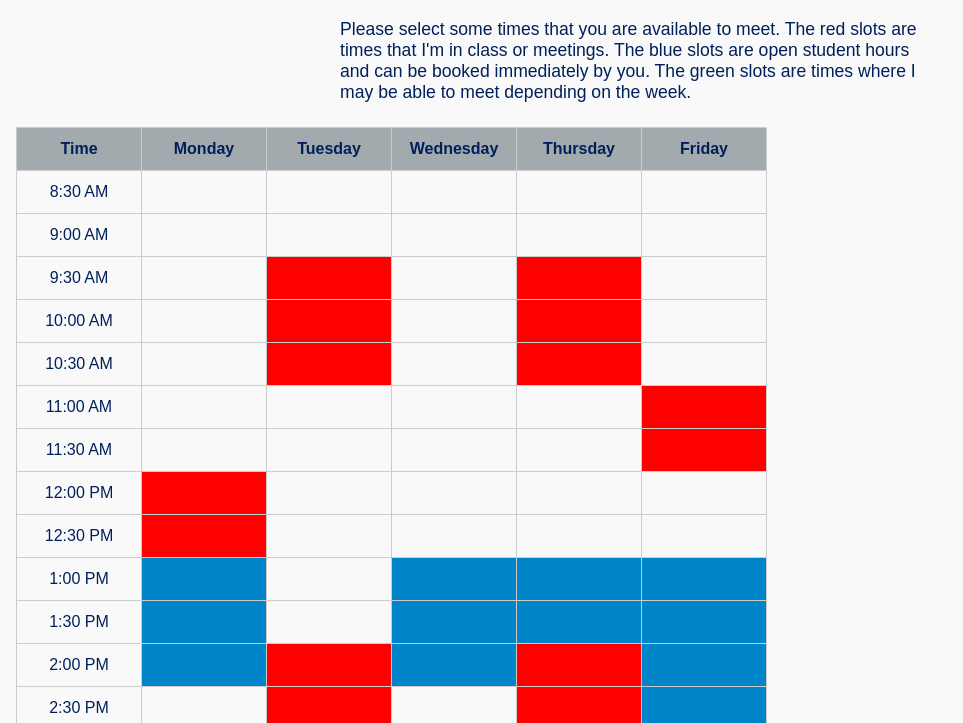
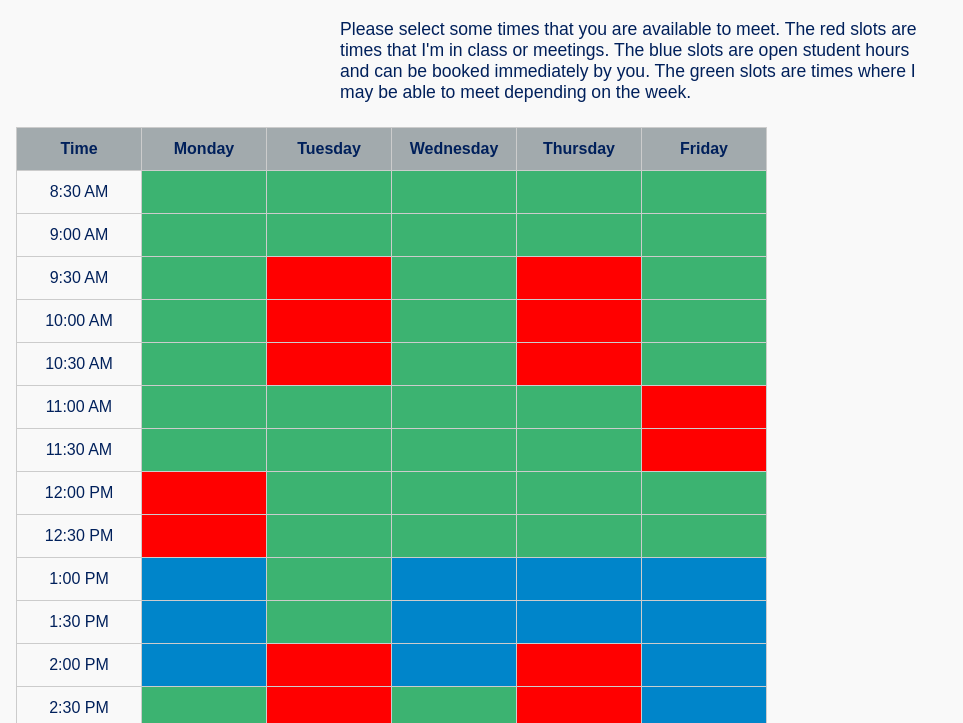
Before and after one commit to garnercochran/berry-doorbell, a website: page Calendar/index.html in a window 1280 px wide. Shown: the part 77-800 px from the top of the page, without its empty margins (0-963 px from the left). Drawn offline with Linux system fonts and the light colour scheme.

Commit message:
Color slots green

```diff
--- a/Calendar/script.js
+++ b/Calendar/script.js
@@ -10,7 +10,6 @@ document.addEventListener('DOMContentLoaded', function () {
     Thursday: ['09:30', '10:00', '10:30', '14:00', '14:30', '15:00', '15:30', '16:00'],
     Friday: ['11:00', '11:30', '15:00', '15:30', '16:00']
   };
-
 
   const officeHours = {
     Monday: ['13:00', '13:30', '14:00'],
@@ -35,7 +34,8 @@ document.addEventListener('DOMContentLoaded', function () {
       } else if (isOfficeHour) {
         row += `<td class="office-hours" onclick="handleOfficeHourClick()"></td>`;
       } else {
-        row += `<td onclick="toggleSelection(this)"></td>`;
+        // Color all other slots green and make them selectable
+        row += `<td class="maybe-available" onclick="toggleSelection(this)"></td>`;
       }
     });
     row += '</tr>';
--- a/Calendar/style.css
+++ b/Calendar/style.css
@@ -62,6 +62,11 @@ button:hover {
   background-color: #0085CA;
 }
 
+.maybe-available {
+  background-color: #3CB371; /* MediumSeaGreen */
+  color: white;
+}
+
 /* Mobile responsiveness */
 @media (max-width: 768px) {
   th, td {
```
